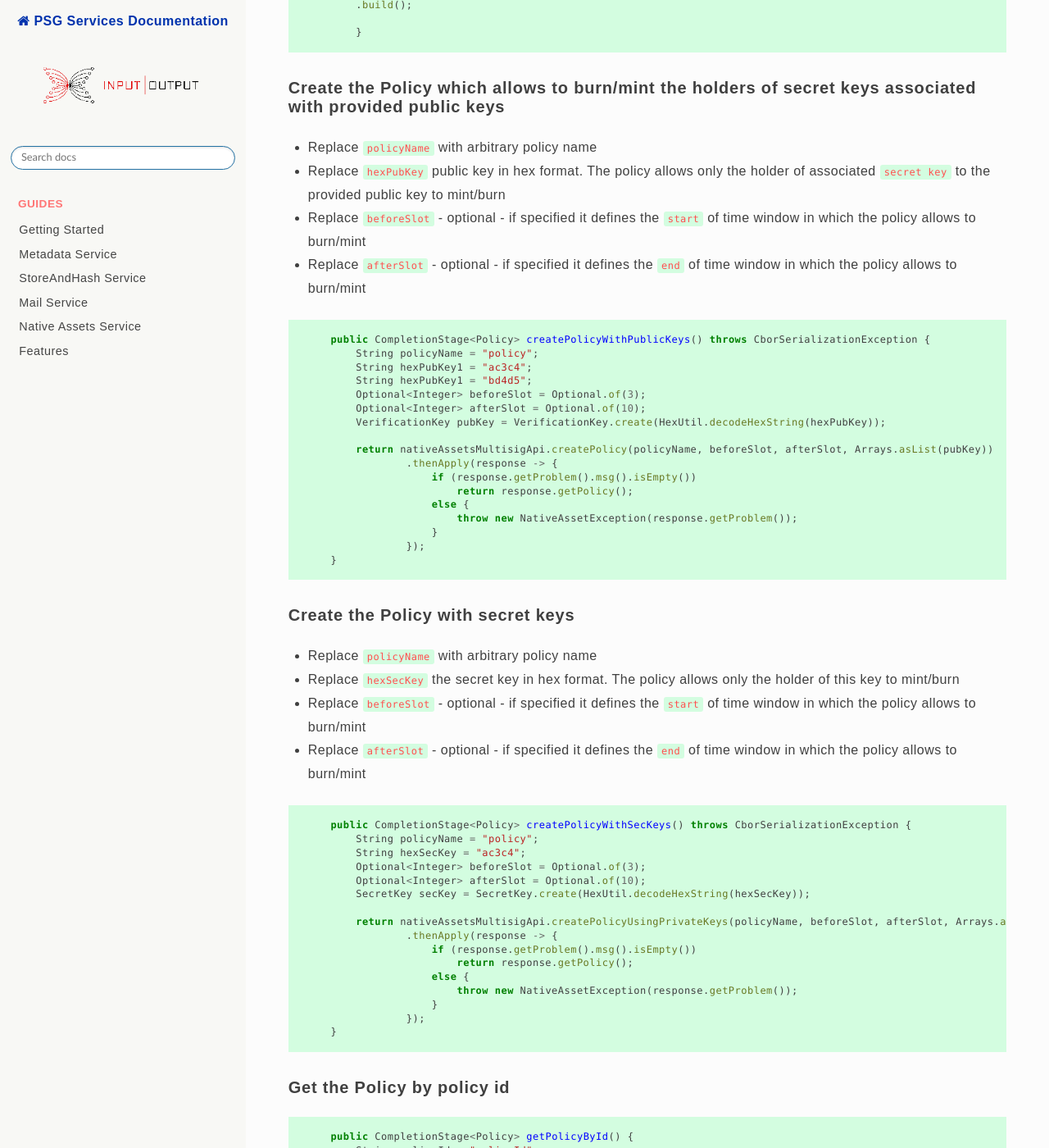
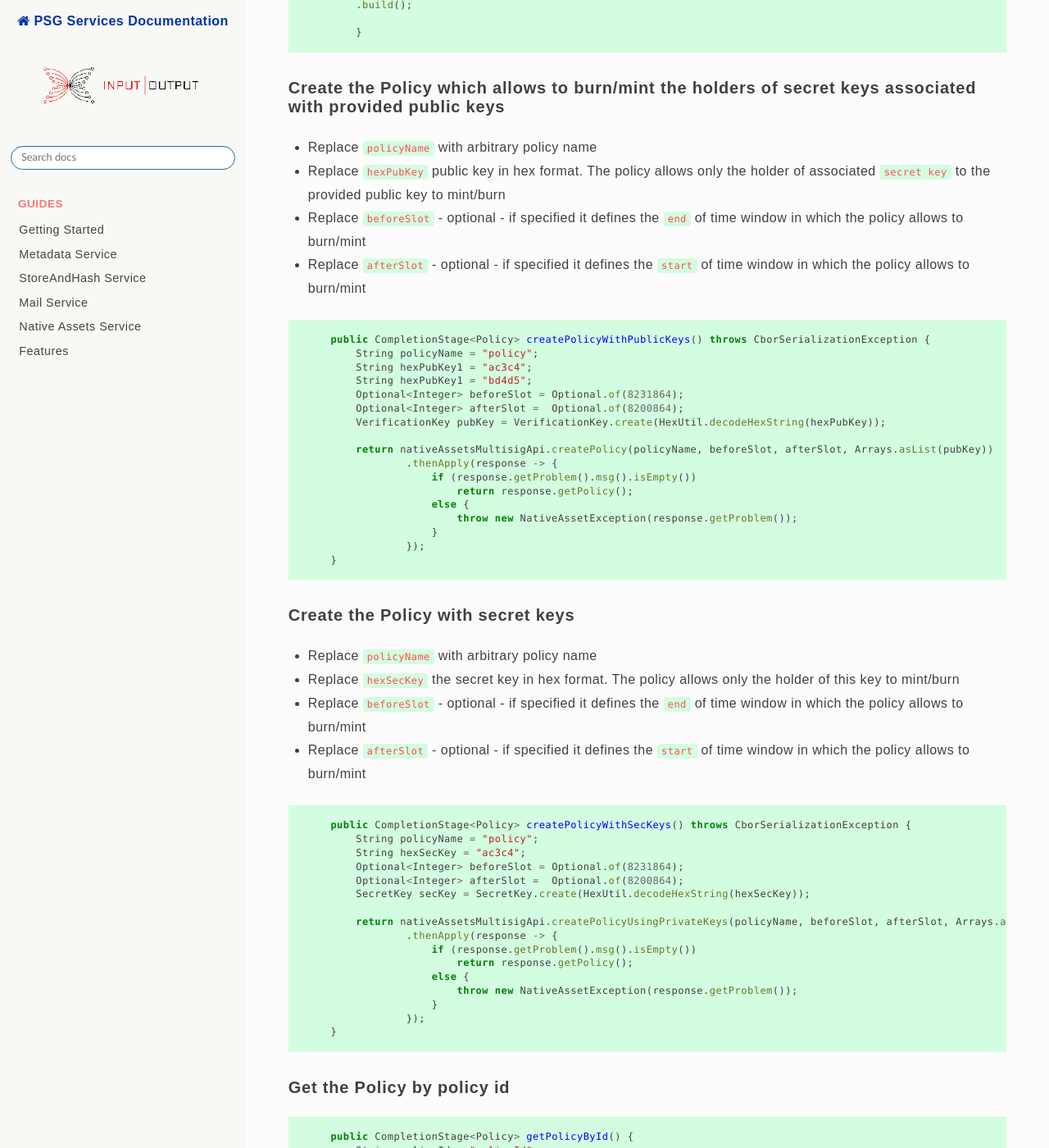
Before and after one commit to input-output-hk/PSG, a Sphinx documentation site: the page built from docs/source/guides/multisig_native_assets_api.md, in a window 1280 px wide and 1400 px high, scrolled down 11499 px. Shown: the whole window at 82% size. Built offline with Sphinx 7.4.7 and the Read the Docs theme 2.0.0, drawn with Linux system fonts in a browser that asks for light colours; some web fonts are replaced.

Commit message:
fix order

````diff
--- a/docs/source/guides/multisig_native_assets_api.md
+++ b/docs/source/guides/multisig_native_assets_api.md
@@ -456,15 +456,15 @@ public NativeAssetsMultisigApi nativeAssetsMultisigApi() {
 ### Create the Policy which allows to burn/mint the holders of secret keys associated with provided public keys
 * Replace `policyName` with arbitrary policy name
 * Replace `hexPubKey` public key in hex format. The policy allows only the holder of associated `secret key` to the provided public key to mint/burn
-* Replace `beforeSlot` - optional - if specified it defines the `start` of time window in which the policy allows to burn/mint
-* Replace `afterSlot` - optional - if specified it defines the `end` of time window in which the policy allows to burn/mint
+* Replace `beforeSlot` - optional - if specified it defines the `end` of time window in which the policy allows to burn/mint
+* Replace `afterSlot` - optional - if specified it defines the `start` of time window in which the policy allows to burn/mint
 ```java
     public CompletionStage<Policy> createPolicyWithPublicKeys() throws CborSerializationException {
         String policyName = "policy";
         String hexPubKey1 = "ac3c4";
         String hexPubKey1 = "bd4d5";
-        Optional<Integer> beforeSlot = Optional.of(3);
-        Optional<Integer> afterSlot = Optional.of(10);
+        Optional<Integer> beforeSlot = Optional.of(8231864);
+        Optional<Integer> afterSlot =  Optional.of(8200864);
         VerificationKey pubKey = VerificationKey.create(HexUtil.decodeHexString(hexPubKey));
 
         return nativeAssetsMultisigApi.createPolicy(policyName, beforeSlot, afterSlot, Arrays.asList(pubKey))
@@ -480,14 +480,14 @@ public NativeAssetsMultisigApi nativeAssetsMultisigApi() {
 ### Create the Policy with secret keys
 * Replace `policyName` with arbitrary policy name
 * Replace `hexSecKey` the secret key in hex format. The policy allows only the holder of this key to mint/burn
-* Replace `beforeSlot` - optional - if specified it defines the `start` of time window in which the policy allows to burn/mint
-* Replace `afterSlot` - optional - if specified it defines the `end` of time window in which the policy allows to burn/mint
+* Replace `beforeSlot` - optional - if specified it defines the `end` of time window in which the policy allows to burn/mint
+* Replace `afterSlot` - optional - if specified it defines the `start` of time window in which the policy allows to burn/mint
 ```java
     public CompletionStage<Policy> createPolicyWithSecKeys() throws CborSerializationException {
         String policyName = "policy";
         String hexSecKey = "ac3c4";
-        Optional<Integer> beforeSlot = Optional.of(3);
-        Optional<Integer> afterSlot = Optional.of(10);
+        Optional<Integer> beforeSlot = Optional.of(8231864);
+        Optional<Integer> afterSlot =  Optional.of(8200864);
         SecretKey secKey = SecretKey.create(HexUtil.decodeHexString(hexSecKey));
 
         return nativeAssetsMultisigApi.createPolicyUsingPrivateKeys(policyName, beforeSlot, afterSlot, Arrays.asList(secKey))
````
